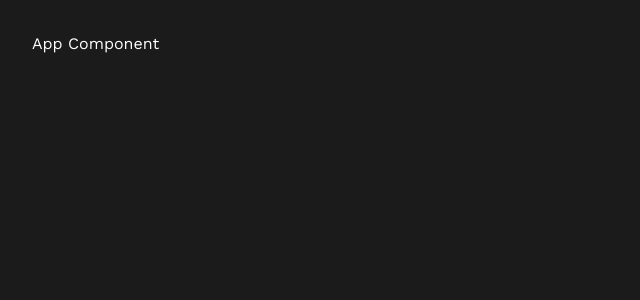
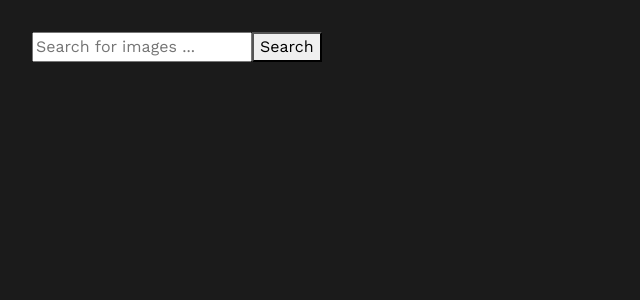
Before and after one commit to Jethet/tutorial-react-imagesearch-app, a React (Create React App) app: page / in a window 1280 px wide. Shown: the top 300 px of the page, without its empty margins (0-640 px from the left). Built offline with nearby package versions, Linux system fonts and the light colour scheme; no server answers.

Commit message:
Create components for ImageSearch and ImageList, test search functionality

```diff
--- a/src/App.js
+++ b/src/App.js
@@ -1,30 +1,35 @@
 import React from "react";
+import ImageSearch from "./ImageSearch/ImageSearch";
+import ImageList from "./ImageList/ImageList";
+
 require("dotenv").config();
 
 const API_KEY = process.env.REACT_APP_API_KEY;
-const url = `https://pixabay.com/api/?key=${API_KEY}&q=yellow+flowers&image_type=photo`;
 
 class App extends React.Component {
   state = {
     images: []
-  }
+  };
 
-  handleGetRequest = async () => {
-    const request = await fetch(url)
-    const response = await request.json()
-    this.setState({images: response.hits})
+  handleGetRequest = async e => {
+    e.preventDefault();
+    const searchTerm = e.target.elements.searchValue.value;
+    const url = `https://pixabay.com/api/?key=${API_KEY}&q=${searchTerm}&image_type=photo`;
+    const request = await fetch(url);
+    const response = await request.json();
+    this.setState({ images: response.hits });
+    console.log(searchTerm);
+
     console.log(this.state.images);
-
-  }
-
-  componentDidMount() {
-    this.handleGetRequest() // this keyword refers to the App component due to use of arrow function
-  }
+  };
 
   render() {
     return (
-    <div>App Component</div>
-    )
+      <div>
+        <ImageSearch handleGetRequest={this.handleGetRequest} />
+        <ImageList images={this.state.images}/>
+      </div>
+    );
   }
 }
 
--- /dev/null
+++ b/src/ImageList/ImageList.js
@@ -0,0 +1,20 @@
+import React from "react";
+
+const ImageList = (props) => {
+  console.log(props);
+
+  return (
+    <div>
+      { props.images.map(({ id, largeImageURL, tags }) => {
+        return (
+          <div key={id}>
+            <img src={largeImageURL} alt={ tags }></img>
+            <button>Search</button>
+          </div>
+        )
+      })}
+    </div>
+  );
+};
+
+export default ImageList;
--- /dev/null
+++ b/src/ImageSearch/ImageSearch.js
@@ -0,0 +1,19 @@
+import React from "react";
+
+const ImageSearch = (props) => {
+  return (
+    <div>
+      <form onSubmit={props.handleGetRequest}>
+        <input
+          type="text"
+          autoComplete="off"
+          name="searchValue"
+          placeholder="Search for images ..."
+        />
+        <button>Search</button>
+      </form>
+    </div>
+  );
+};
+
+export default ImageSearch;
```
Also changed, not shown: src/ImageList/ImageList.css (renamed from src/styles/ImageList.css), src/ImageSearch/ImageSearch.css (renamed from src/styles/ImageSearch.css).
